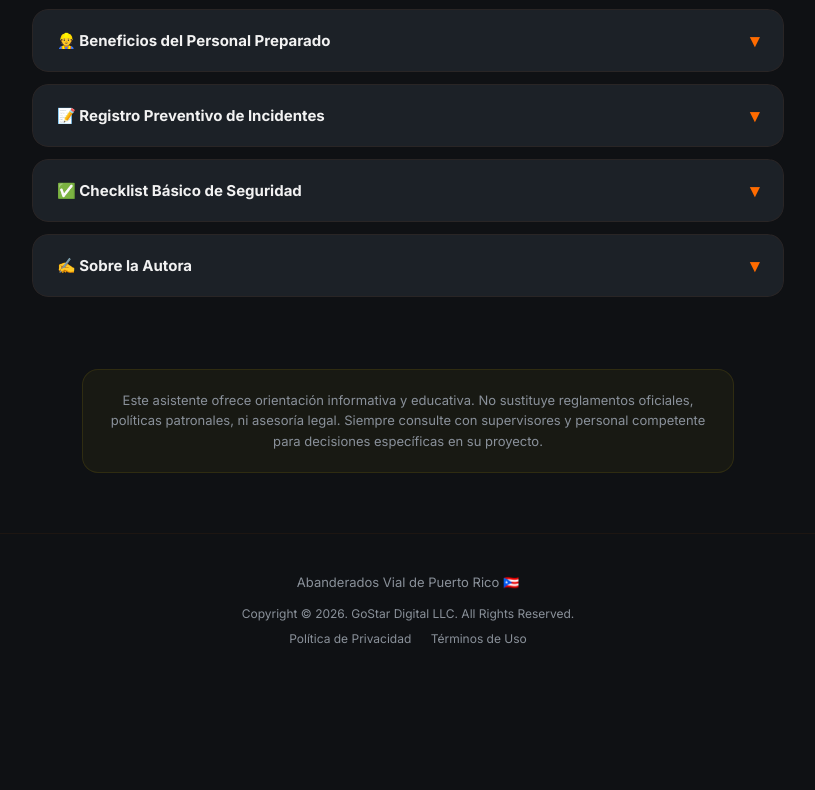
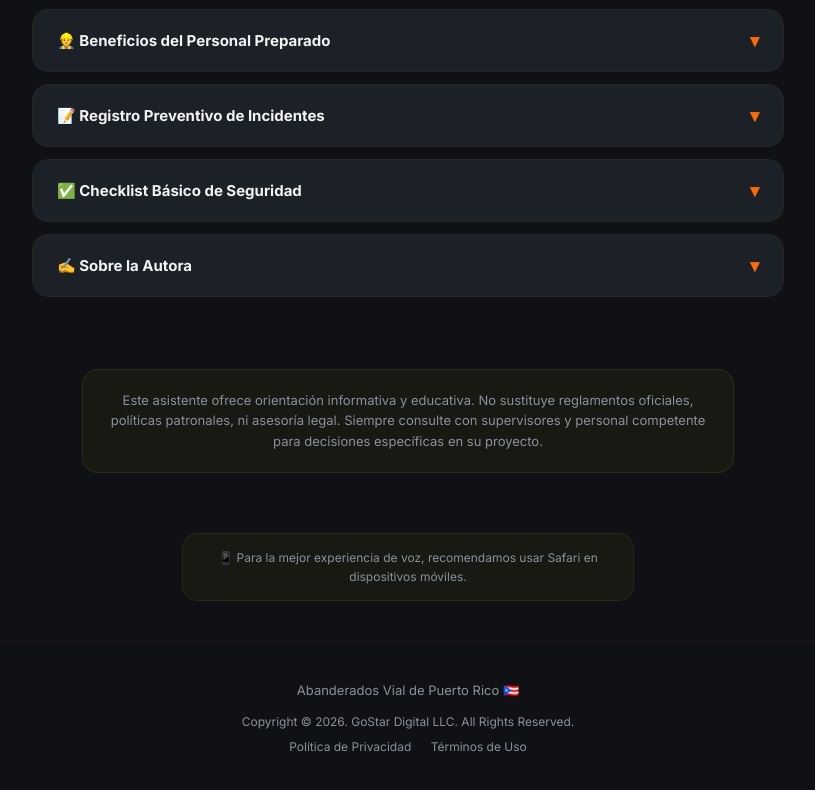
Before and after one commit to hooporiapr-oss/abanderados-vial, a plain HTML site: page index.html in a window 1280 px wide. Shown: the part 1584-2374 px from the top of the page, without its empty margins (232-1047 px from the left). Before the commit the page ends 2270 px from the top, so only its background shows below. Drawn offline with Linux system fonts and the light colour scheme; a script that the page names is missing.

Commit message:
Update index.html

```diff
--- a/index.html
+++ b/index.html
@@ -298,6 +298,14 @@
     </div>
   </section>
 
+  <!-- Browser Recommendation -->
+  <div style="position:relative;z-index:1;max-width:500px;margin:0 auto;padding:0 24px 40px;text-align:center;">
+    <div style="padding:14px 20px;border-radius:var(--radius);background:rgba(255,214,0,.04);border:1px solid rgba(255,214,0,.08);font-size:12px;line-height:1.6;color:var(--muted);">
+      <span class="lang-es">📱 Para la mejor experiencia de voz, recomendamos usar Safari en dispositivos móviles.</span>
+      <span class="lang-en">📱 For the best voice experience, we recommend using Safari on mobile devices.</span>
+    </div>
+  </div>
+
   <footer>
     <div>Abanderados Vial de Puerto Rico 🇵🇷</div>
     <div style="margin-top:16px;font-size:12px;">Copyright © 2026. GoStar Digital LLC. All Rights Reserved.</div>
```
